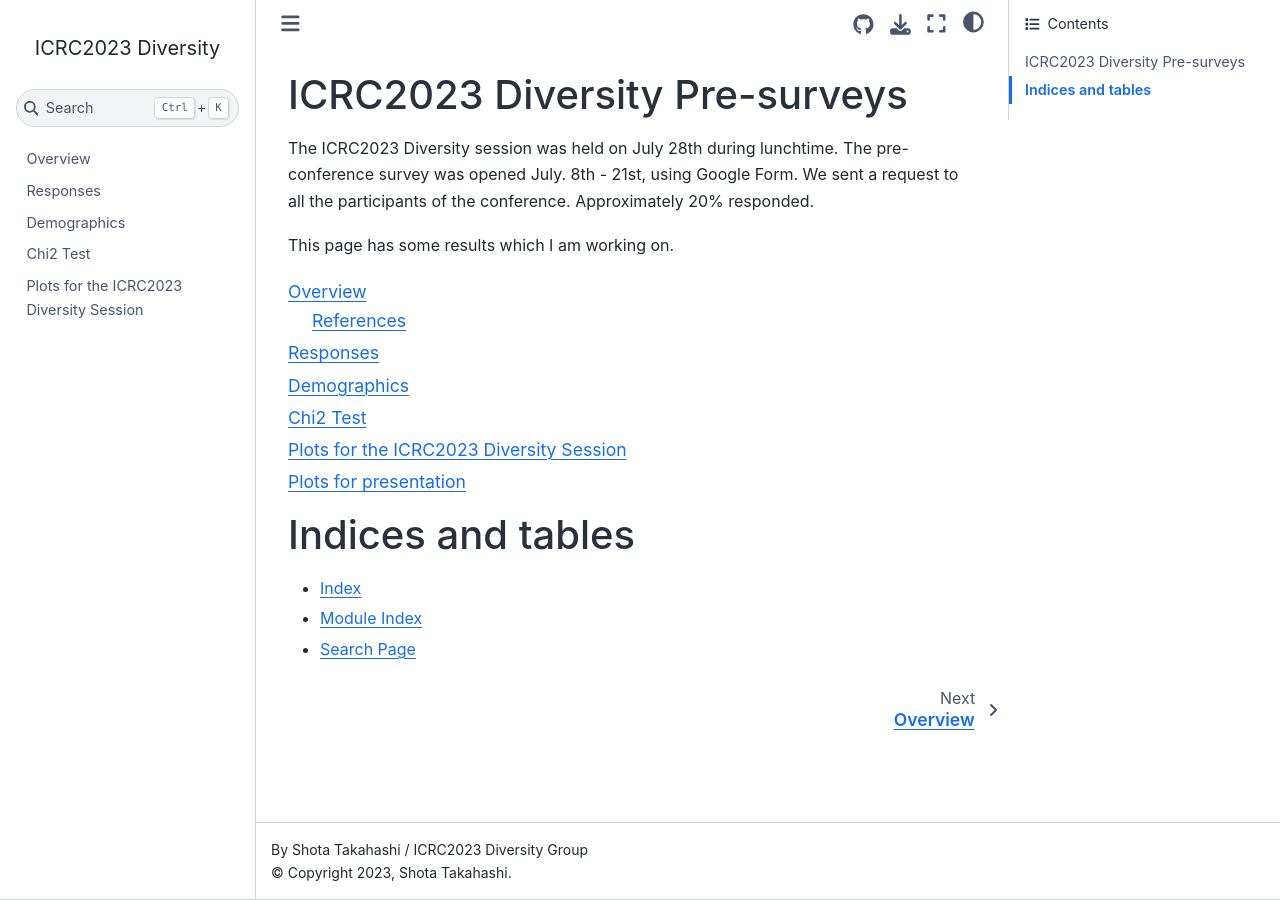
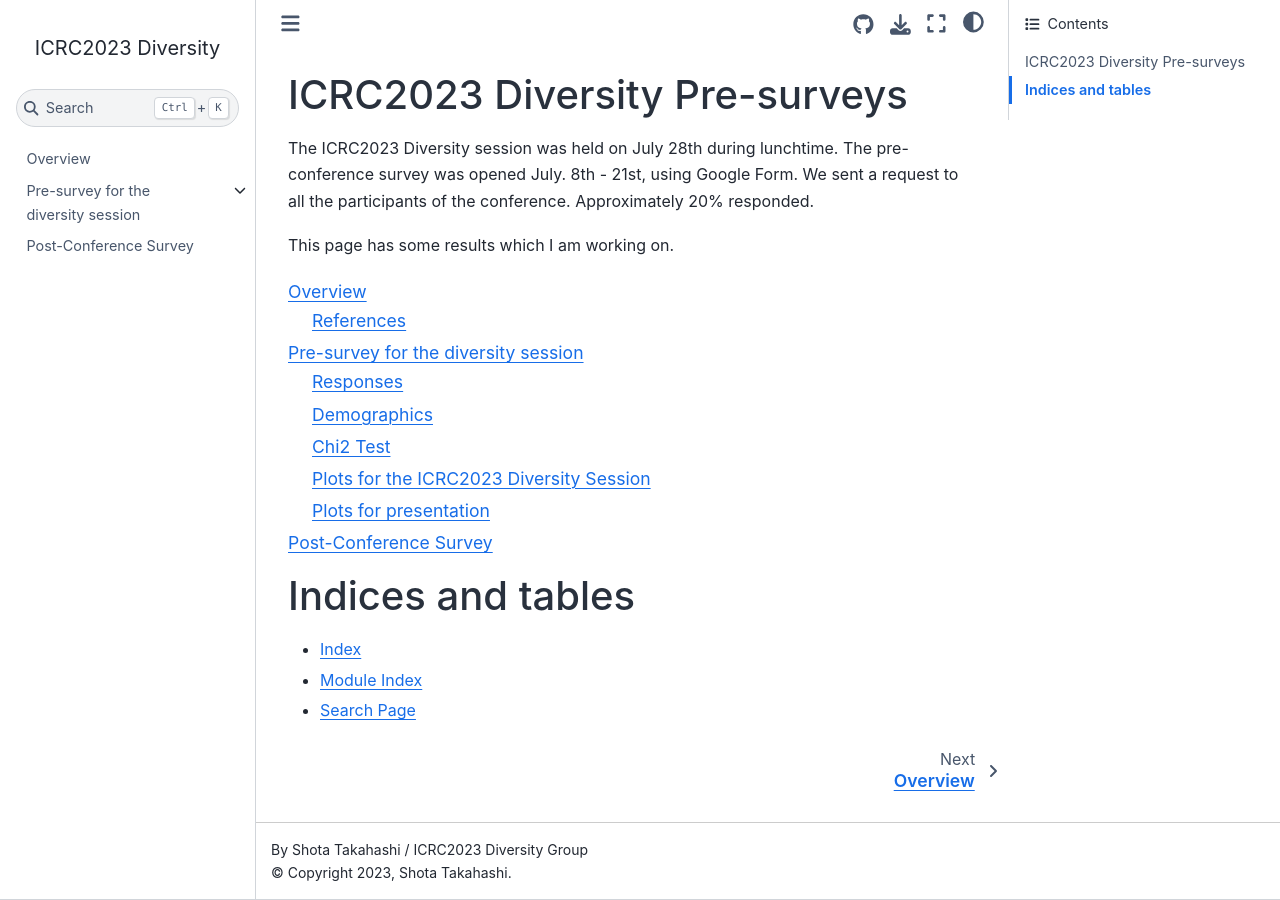
Before and after one commit to ICRC2023/surveys, a Sphinx documentation site: the page built from docs/index.md, in a window 1280 px wide. Built offline with Sphinx 7.4.7 and the Sphinx Book theme 1.1.4, drawn with Linux system fonts in a browser that asks for light colours.

Commit message:
fix(docs/index.md): 目次を整理した

```diff
--- /dev/null
+++ b/docs/diversity/index.md
@@ -0,0 +1,11 @@
+# Pre-survey for the diversity session
+
+:::{toctree}
+---
+maxdepth: 2
+---
+responses.ipynb
+demographics.ipynb
+chi2_test_map.ipynb
+icrc2023_diversity.ipynb
+:::
--- a/docs/index.md
+++ b/docs/index.md
@@ -12,10 +12,8 @@ This page has some results which I am working on.
 maxdepth: 2
 ---
 overview
-diversity/responses.ipynb
-diversity/demographics.ipynb
-diversity/chi2_test_map.ipynb
-diversity/icrc2023_diversity.ipynb
+diversity/index
+report/index
 :::
 
 
--- /dev/null
+++ b/docs/report/index.md
@@ -0,0 +1 @@
+# Post-Conference Survey
```
